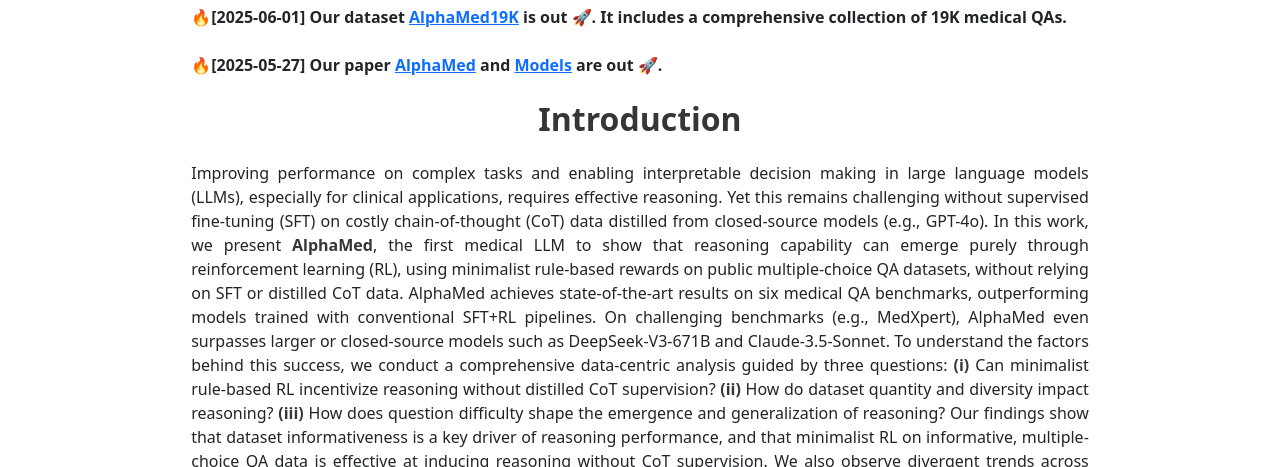
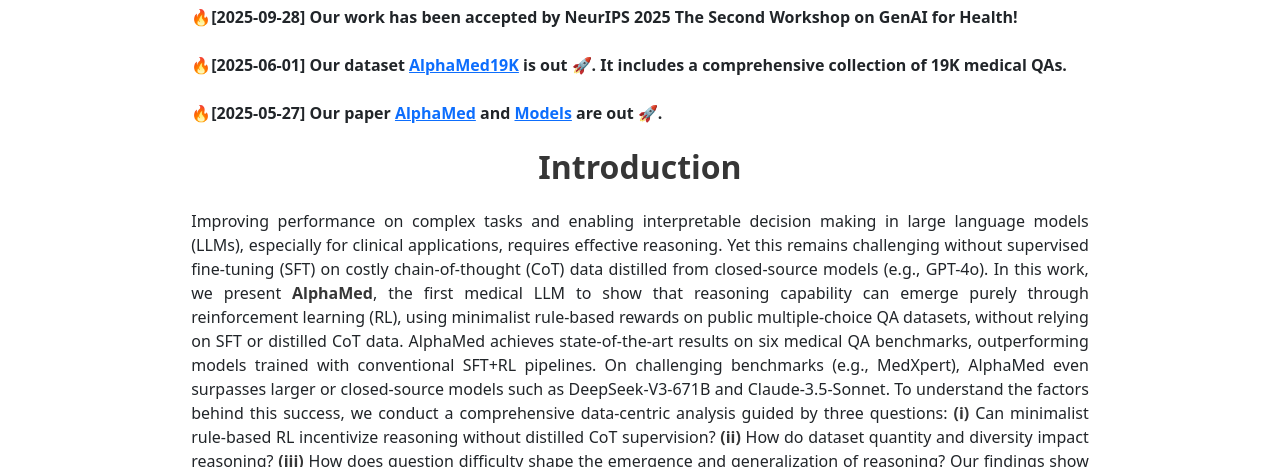
Before and after one commit to cheliu-computation/AlphaM, a plain HTML site: page index.html in a window 1280 px wide. Shown: the part 633-1100 px from the top of the page. Drawn offline with nearby package versions, Linux system fonts and the light colour scheme; some icons are missing; a web font is replaced by a local one.

Commit message:
Update index.html

```diff
--- a/index.html
+++ b/index.html
@@ -113,6 +113,11 @@
           <div class="columns is-centered has-text-centered">
             <div class="column is-four-fifths">
               <h2 class="title is-3">🔔News</h2>
+			  <div class="content has-text-justified">
+				<p>
+					<b>🔥[2025-09-28] Our work has been accepted by NeurIPS 2025 The Second Workshop on GenAI for Health!</b>
+				</p>
+			</div>
               <div class="content has-text-justified">
                 <p>
                     <b>🔥[2025-06-01] Our dataset <a href="https://huggingface.co/datasets/che111/AlphaMed19K">AlphaMed19K</a> is out 🚀. It includes a comprehensive collection of 19K medical QAs. </b>
```
